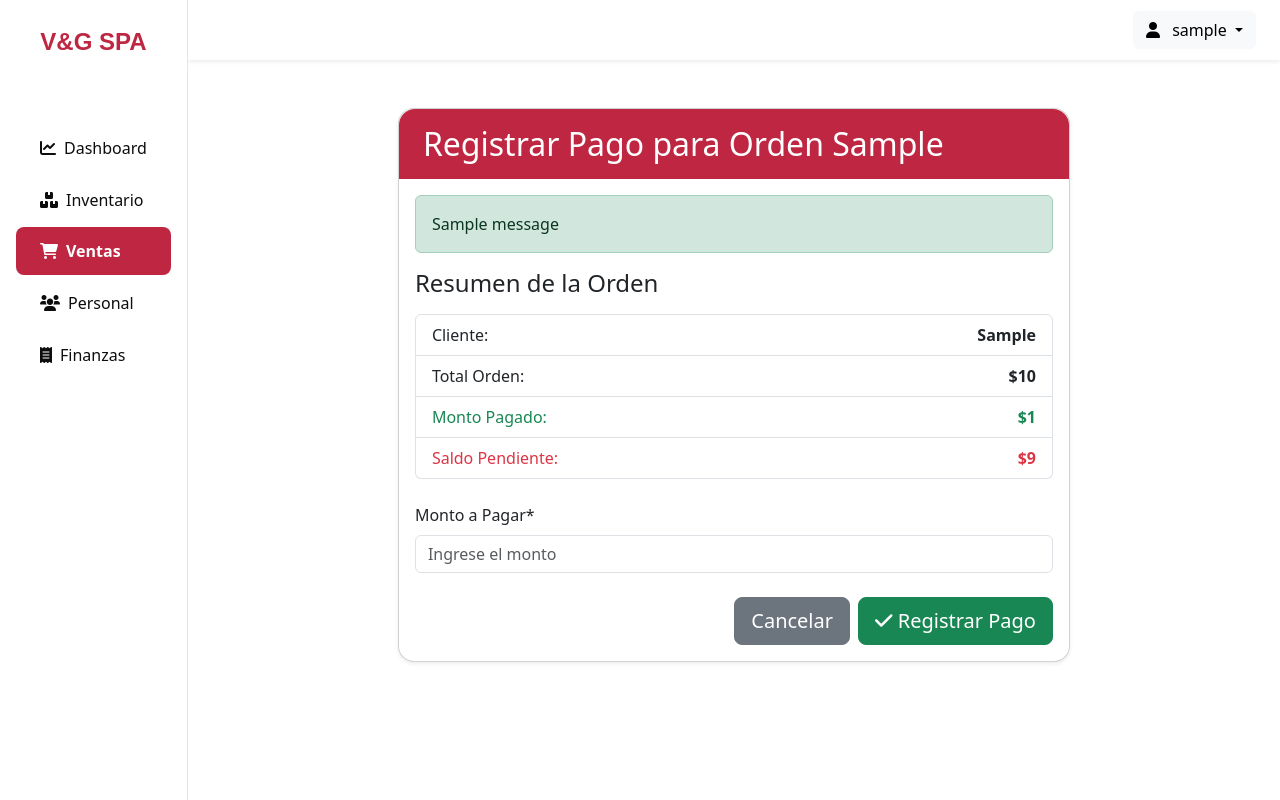
After one commit to PABM25/dash-bloquera, a Django app: page /ventas/detalle/1/pagar/ in a window 1280 px wide. The commit adds this page. Run offline with Django 5.2, Linux system fonts and the light colour scheme; a user stored in the database is signed in; tables that the repository leaves empty hold one stand-in row (values such as "Sample post"); one stand-in notice (Sample message) is shown; some libraries are stand-ins or nearby versions.

Commit message:
agrege control de pagos y cambios de diseño

```diff
--- a/inventario/models.py
+++ b/inventario/models.py
@@ -13,6 +13,12 @@ class Producto(models.Model):
     """
     nombre = models.CharField(max_length=100, unique=True)
     stock = models.PositiveIntegerField(default=0)
+    precio_costo = models.DecimalField(
+        max_digits=10,
+        decimal_places=2,
+        default=0,
+        help_text="Cuánto cuesta adquirir este producto."
+    )
     descripcion = models.TextField(blank=True, null=True)
 
     def __str__(self):
--- a/ventas/forms.py
+++ b/ventas/forms.py
@@ -40,3 +40,35 @@ DetalleOrdenFormSet = inlineformset_factory(
     can_delete=True,
     can_delete_extra=True # Permitir borrar formularios añadidos dinámicamente
 )
+
+class RegistrarPagoForm(forms.Form):
+    """
+    Formulario simple para registrar un abono a una Orden de Compra.
+    """
+    monto = forms.DecimalField(
+        max_digits=10,
+        decimal_places=2,
+        label="Monto a Pagar",
+        widget=forms.NumberInput(attrs={'class': 'form-control', 'placeholder': 'Ingrese el monto'})
+    )
+
+    def __init__(self, *args, **kwargs):
+        # Recibimos la orden como argumento para validar el monto máximo
+        self.orden = kwargs.pop('orden', None)
+        super().__init__(*args, **kwargs)
+
+    def clean_monto(self):
+        """
+        Valida que el monto ingresado no sea mayor
+        al saldo pendiente de la orden.
+        """
+        monto = self.cleaned_data.get('monto')
+        if monto <= 0:
+            raise forms.ValidationError("El monto debe ser positivo.")
+
+        if self.orden:
+            saldo_pendiente = self.orden.saldo_pendiente
+            if monto > saldo_pendiente:
+                raise forms.ValidationError(f"El monto no puede superar el saldo pendiente de ${saldo_pendiente:,.0f}")
+
+        return monto
--- /dev/null
+++ b/ventas/templates/ventas/registrar_pago_orden.html
@@ -0,0 +1,69 @@
+{# ventas/templates/ventas/registrar_pago_orden.html (NUEVO ARCHIVO) #}
+{% extends 'core/base.html' %}
+{% load crispy_forms_tags %}
+{% load humanize %}
+
+{% block title %}Registrar Pago{% endblock title %}
+
+{% block contenido %}
+<div class="container mt-4">
+    <div class="row justify-content-center">
+        <div class="col-md-8">
+            <div class="card shadow-sm">
+                <div class="card-header card-header-branding">
+                    <h2 class="mb-0">Registrar Pago para Orden {{ orden.numero_venta }}</h2>
+                </div>
+                <div class="card-body">
+
+                    {% if messages %}
+                        {% for message in messages %}
+                            <div class="alert {% if message.tags %}alert-{{ message.tags }}{% else %}alert-info{% endif %}" role="alert">
+                                {{ message }}
+                            </div>
+                        {% endfor %}
+                    {% endif %}
+
+                    <h4 class="mb-3">Resumen de la Orden</h4>
+                    <ul class="list-group mb-4">
+                        <li class="list-group-item d-flex justify-content-between align-items-center">
+                            Cliente:
+                            <strong>{{ orden.cliente }}</strong>
+                        </li>
+                        <li class="list-group-item d-flex justify-content-between align-items-center">
+                            Total Orden:
+                            <strong>${{ orden.total|floatformat:0|intcomma }}</strong>
+                        </li>
+                        <li class="list-group-item d-flex justify-content-between align-items-center text-success">
+                            Monto Pagado:
+                            <strong>${{ orden.monto_pagado|floatformat:0|intcomma }}</strong>
+                        </li>
+                        <li class="list-group-item d-flex justify-content-between align-items-center text-danger">
+                            Saldo Pendiente:
+                            <strong>${{ orden.saldo_pendiente|floatformat:0|intcomma }}</strong>
+                        </li>
+                    </ul>
+
+                    {% if orden.estado_pago != 'PAGADA' %}
+                        <form method="post">
+                            {% csrf_token %}
+                            {{ form|crispy }}
+                            <div class="d-grid gap-2 d-md-flex justify-content-md-end mt-4">
+                                <a href="{% url 'ventas:detalle_orden' orden.id %}" class="btn btn-secondary btn-lg">Cancelar</a>
+                                <button type="submit" class="btn btn-success btn-lg">
+                                    <i class="fas fa-check"></i> Registrar Pago
+                                </button>
+                            </div>
+                        </form>
+                    {% else %}
+                        <div class="alert alert-success text-center">
+                            <h4 class="alert-heading">¡Orden Pagada!</h4>
+                            <p>Esta orden ya ha sido pagada en su totalidad.</p>
+                            <a href="{% url 'ventas:detalle_orden' orden.id %}" class="btn btn-primary">Volver al Detalle</a>
+                        </div>
+                    {% endif %}
+                </div>
+            </div>
+        </div>
+    </div>
+</div>
+{% endblock contenido %}
--- a/ventas/urls.py
+++ b/ventas/urls.py
@@ -19,4 +19,5 @@ urlpatterns = [
     path('detalle/<int:orden_id>/pdf/', views.descargar_orden_pdf, name='descargar_orden_pdf'),
     # Ej. /ventas/detalle/5/docx/
     path('detalle/<int:orden_id>/docx/', views.descargar_orden_docx, name='descargar_orden_docx'),
+    path('detalle/<int:orden_id>/pagar/', views.registrar_pago_orden, name='registrar_pago_orden'),
 ]
--- a/ventas/views.py
+++ b/ventas/views.py
@@ -22,7 +22,7 @@ import os
 # --- Importaciones de Modelos y Forms ---
 from .models import OrdenCompra, DetalleOrden
 from inventario.models import Producto
-from .forms import OrdenCompraForm, DetalleOrdenFormSet
+from .forms import *
 
 # --- Importaciones de Librerías (PDF, DOCX, etc.) ---
 from io import BytesIO # Buffer en memoria para archivos
@@ -81,10 +81,15 @@ def crear_orden(request):
                 orden = orden_form.save(commit=False)
                 detalles_instancias = detalle_formset.save(commit=False)
 
+                # --- CAMBIOS AQUÍ ---
                 total_orden = 0
-                productos_a_actualizar = [] # Lista para guardar {producto_db, cantidad}
-                detalles_a_guardar = [] # Lista para guardar instancias de detalle
-                valid_details_count = 0 # Contador de líneas válidas
+                total_costo_orden = 0 # <- Añadir
+                total_utilidad_orden = 0 # <- Añadir
+                # --- FIN DE CAMBIOS ---
+
+                productos_a_actualizar = []
+                detalles_a_guardar = []
+                valid_details_count = 0
 
                 # 2. Validar stock y calcular total
                 for form in detalle_formset:
@@ -109,9 +114,20 @@ def crear_orden(request):
                                 # y la transacción se revertirá.
                                 raise Exception(f"No hay suficiente stock para: {producto.nombre} (disponible: {producto_db.stock})")
 
-                            # Si el stock es válido, acumular
+                            # --- CAMBIOS AQUÍ: CALCULAR COSTO Y UTILIDAD ---
+                            costo_unitario = producto_db.precio_costo # Obtener costo
+
                             total_linea = cantidad * precio
+                            costo_total_linea = cantidad * costo_unitario # Calcular costo de línea
+                            utilidad_linea = total_linea - costo_total_linea # Calcular utilidad de línea
+
                             total_orden += total_linea
+                            total_costo_orden += costo_total_linea # <- Añadir
+                            total_utilidad_orden += utilidad_linea # <- Añadir
+
+                            detalle.costo_unitario_en_venta = costo_unitario # <- Añadir (Guardar el costo)
+                            # --- FIN DE CAMBIOS ---
+
                             detalles_a_guardar.append(detalle)
                             productos_a_actualizar.append({'producto': producto_db, 'cantidad': cantidad})
 
@@ -119,9 +135,13 @@ def crear_orden(request):
                 if valid_details_count == 0:
                     raise Exception("Debes añadir al menos un producto válido a la orden.")
 
-                # 3. Guardar en Base de Datos (si todo fue válido)
+                # --- CAMBIOS AQUÍ: GUARDAR NUEVOS TOTALES ---
                 orden.total = total_orden
-                orden.save() # Guardar la orden principal (obtiene un ID)
+                orden.total_costo = total_costo_orden # <- Añadir
+                orden.total_utilidad = total_utilidad_orden # <- Añadir
+                # --- FIN DE CAMBIOS ---
+
+                orden.save()
 
                 # 4. Guardar detalles y actualizar stock
                 for detalle in detalles_a_guardar:
@@ -426,3 +446,42 @@ def descargar_orden_docx(request, orden_id):
         print(f"Error al generar DOCX: {e}")
         messages.error(request, f"Error al generar DOCX: {e}.")
         return redirect('ventas:detalle_orden', orden_id=orden.pk)
+
+
+
+
+    # --- VISTA AÑADIDA ---
+@login_required
+def registrar_pago_orden(request, orden_id):
+    """
+    Maneja la lógica para registrar un pago (GET y POST)
+    para una Orden de Compra específica.
+    """
+    orden = get_object_or_404(OrdenCompra, pk=orden_id)
+
+    if request.method == 'POST':
+        # Pasamos la instancia de la orden al formulario para la validación
+        form = RegistrarPagoForm(request.POST, orden=orden)
+
+        if form.is_valid():
+            monto = form.cleaned_data['monto']
+
+            # Usamos el método del modelo para registrar el pago
+            orden.registrar_pago(monto)
+
+            messages.success(request, f"Pago de ${monto:,.0f} registrado exitosamente.")
+            return redirect('ventas:detalle_orden', orden_id=orden.pk)
+        else:
+            # Si el formulario no es válido (ej. monto excede el saldo),
+            # los errores se mostrarán automáticamente en la plantilla.
+            messages.error(request, "Error al registrar el pago. Revisa el formulario.")
+
+    else: # Método GET
+        form = RegistrarPagoForm(orden=orden)
+
+    context = {
+        'form': form,
+        'orden': orden
+    }
+    # Usaremos una nueva plantilla para esto
+    return render(request, 'ventas/registrar_pago_orden.html', context)
```
Also changed, not shown: core/static/app/css/style.css (+35 -0 lines), core/templates/core/home.html (+68 -20 lines), core/views.py (+41 -23 lines), ventas/models.py (+65 -37 lines), ventas/templates/ventas/lista_ordenes.html (+23 -6 lines), inventario/migrations/0002_producto_precio_costo.py (added), ventas/migrations/0003_detalleorden_costo_unitario_en_venta_and_more.py (added), ventas/migrations/0004_ordencompra_estado_pago_ordencompra_monto_pagado.py (added), 1 other file.
